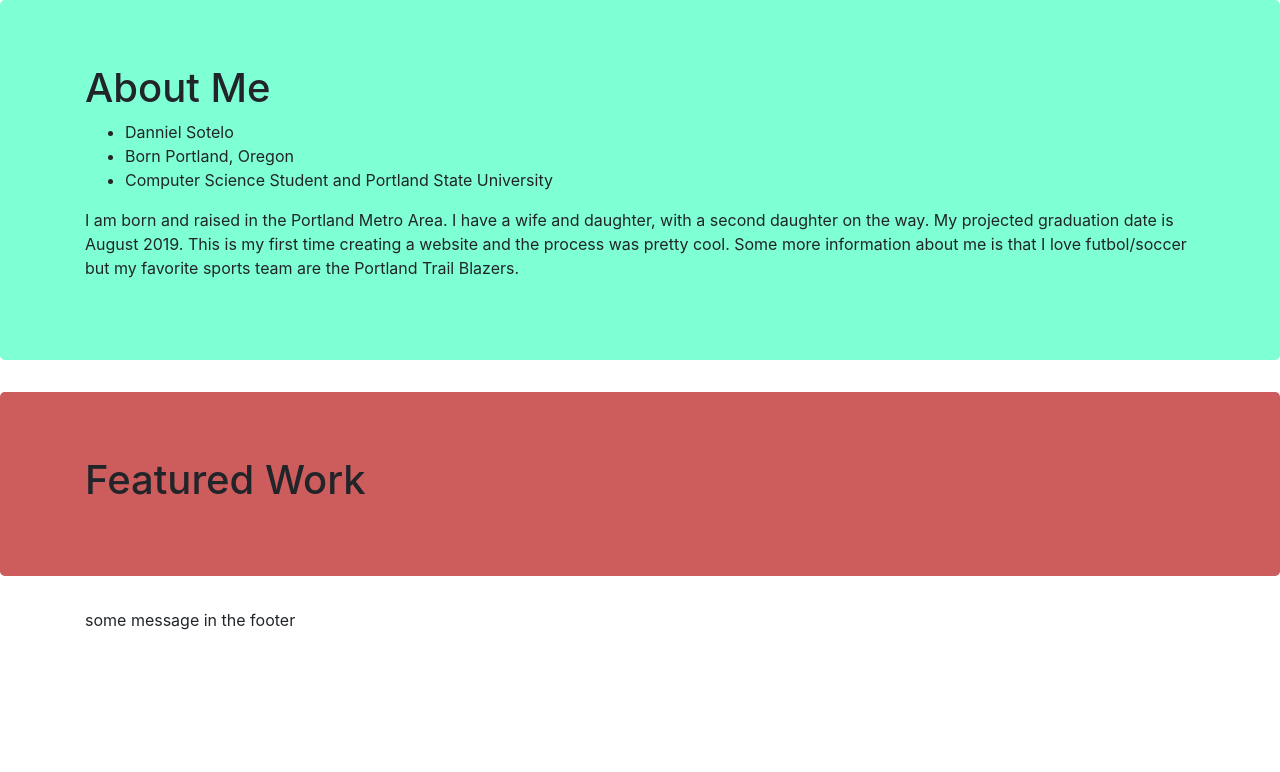
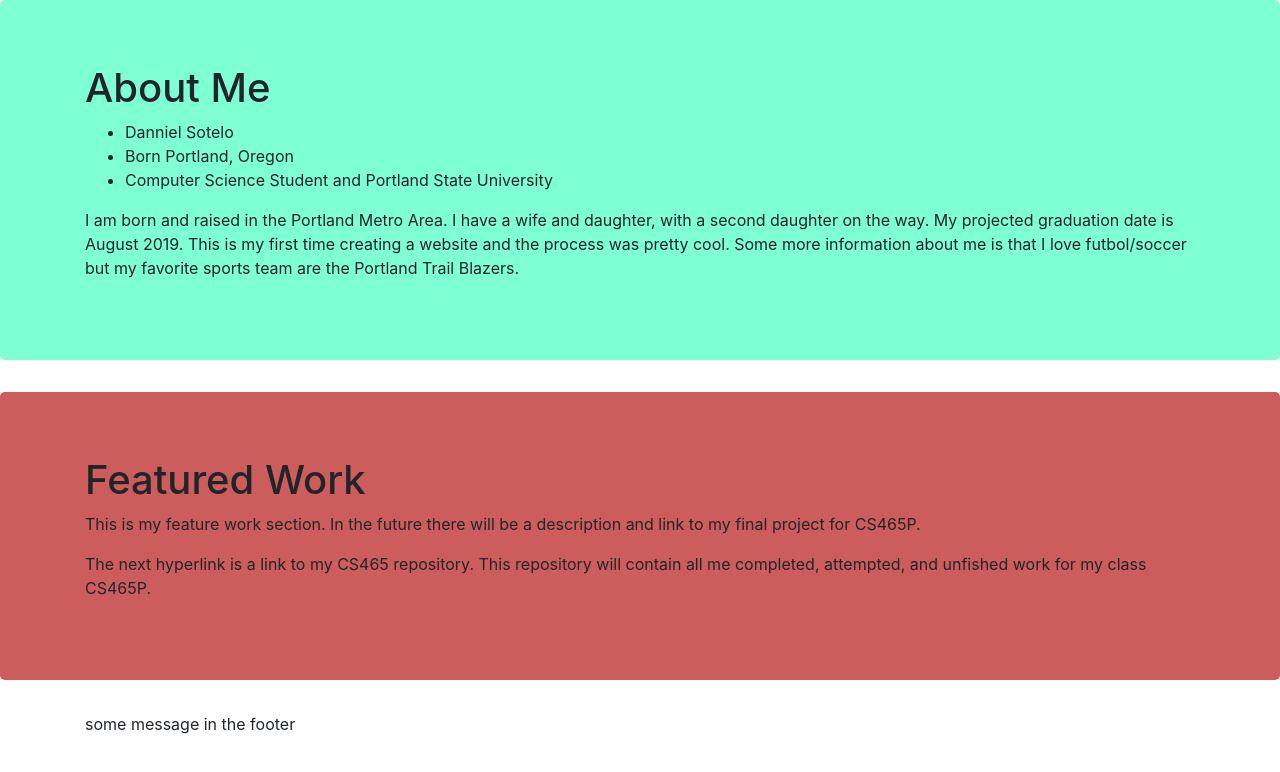
Before and after one commit to dannielsotelo/dannielsotelo.github.io, a plain HTML site: page index.html in a window 1280 px wide. Drawn offline with nearby package versions, Linux system fonts and the light colour scheme.

Commit message:
final featured work

```diff
--- a/index.html
+++ b/index.html
@@ -33,6 +33,12 @@
       <div class="container">
         <h1>Featured Work</h1>
 
+        <p>This is my feature work section. In the future there will be a description and link to my final project for CS465P.</p>
+        <p>The next hyperlink is a link to my CS465 repository. This repository will contain all me completed, attempted, and unfished
+          work for my class CS465P.</p>
+        <link rel="stylesheet" type="text/css" href="theme.css">
+
+
       </div>
     </div>
 
```
